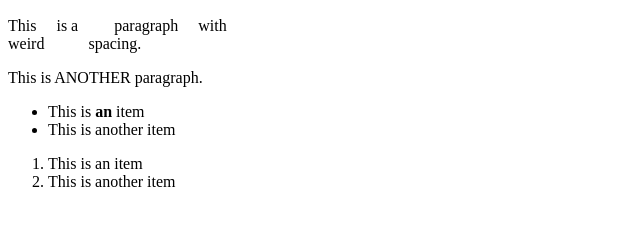
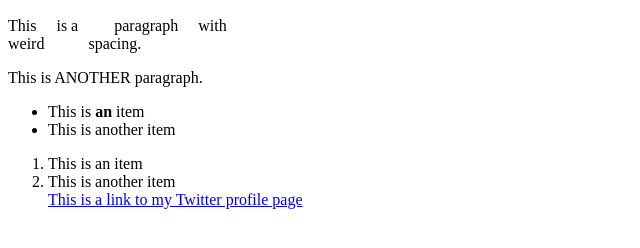
Before and after one commit to rebeccabmir/myFirstWebpage, a plain HTML site: page index.html in a window 1280 px wide. Shown: the part 110-358 px from the top of the page, without its empty margins (0-640 px from the left). Drawn offline with Linux system fonts and the light colour scheme.

Commit message:
added attribute notes and link

```diff
--- a/index.html
+++ b/index.html
@@ -23,6 +23,14 @@
 		<ol>
 			<li>This is an item</li>
 			<li>This is another item</li>
-	</body>
+		<!-- 		This is an anchor tag, we define links with it. Attributes are additional bits of info that we can convey to our HTML tags. We can do something like this:
+
+			ATTRIBUTE_NAME="attribute_value"
+			example:
+			href="http://www.google.com"  -->
+			<a href="http://www.twitter.com/mirseum">This is a link to my Twitter profile page</a>
+
+
+ 	</body>
 	<!-- it's important to properly structure your html -->
 </html>
```
